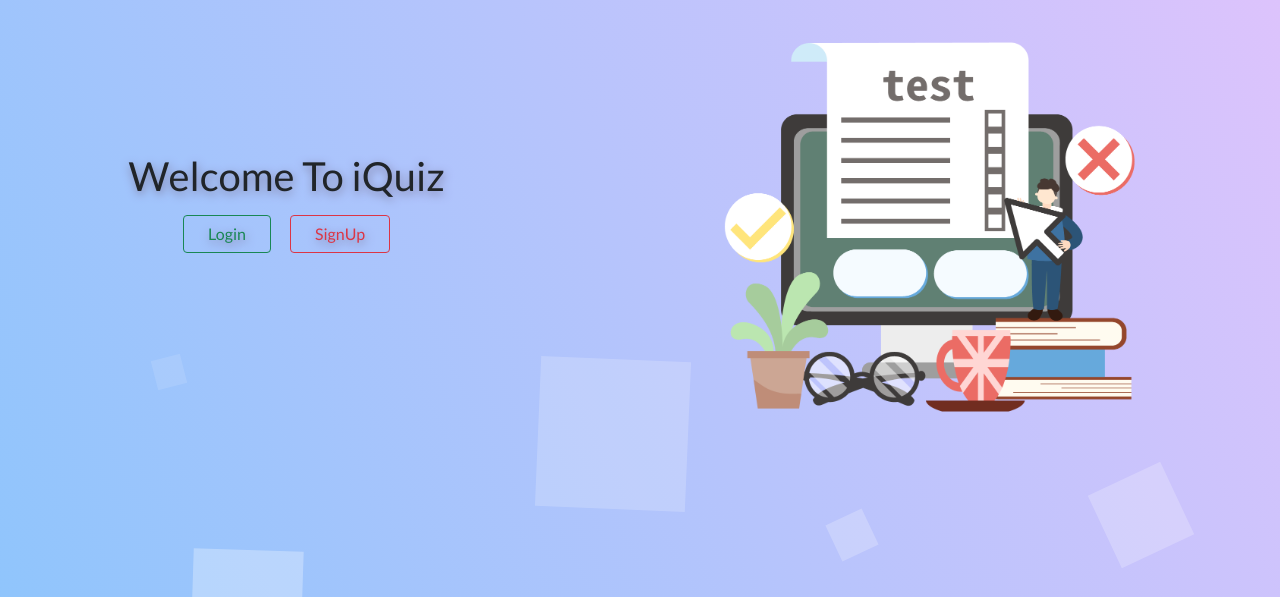
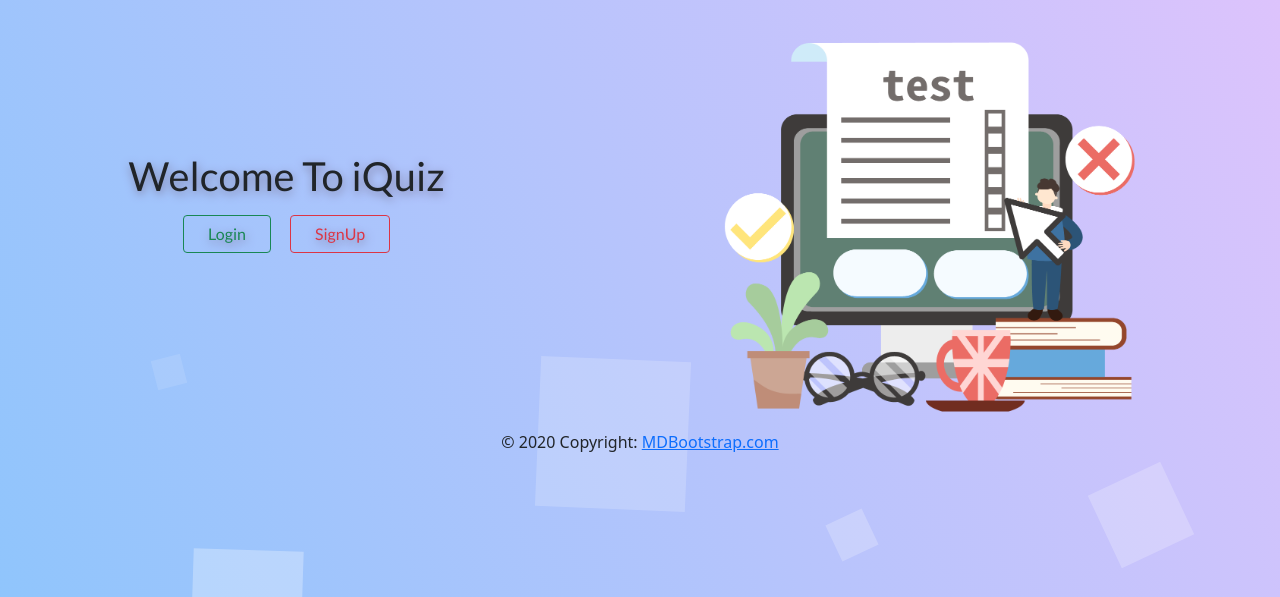
Before and after one commit to Denis-Shingala/online_quiz, a PHP site: page / in a window 1280 px wide. Shown: the part 137-734 px from the top of the page. Run offline with PHP 8.4, Linux system fonts and the light colour scheme.

Commit message:
Update index.php

```diff
--- a/index.php
+++ b/index.php
@@ -68,6 +68,13 @@ session_destroy();
         </div>
         <img class="img-fluid" src="./images/image.png" alt="image" height="450" width="450">
     </div>
+
+<footer class="page-footer font-small dark">
+
+  <div class="footer-copyright text-center py-3">© 2020 Copyright:
+    <a href="https://mdbootstrap.com/"> MDBootstrap.com</a>
+  </div>
+</footer>
 </body>
 
 </html>
```
